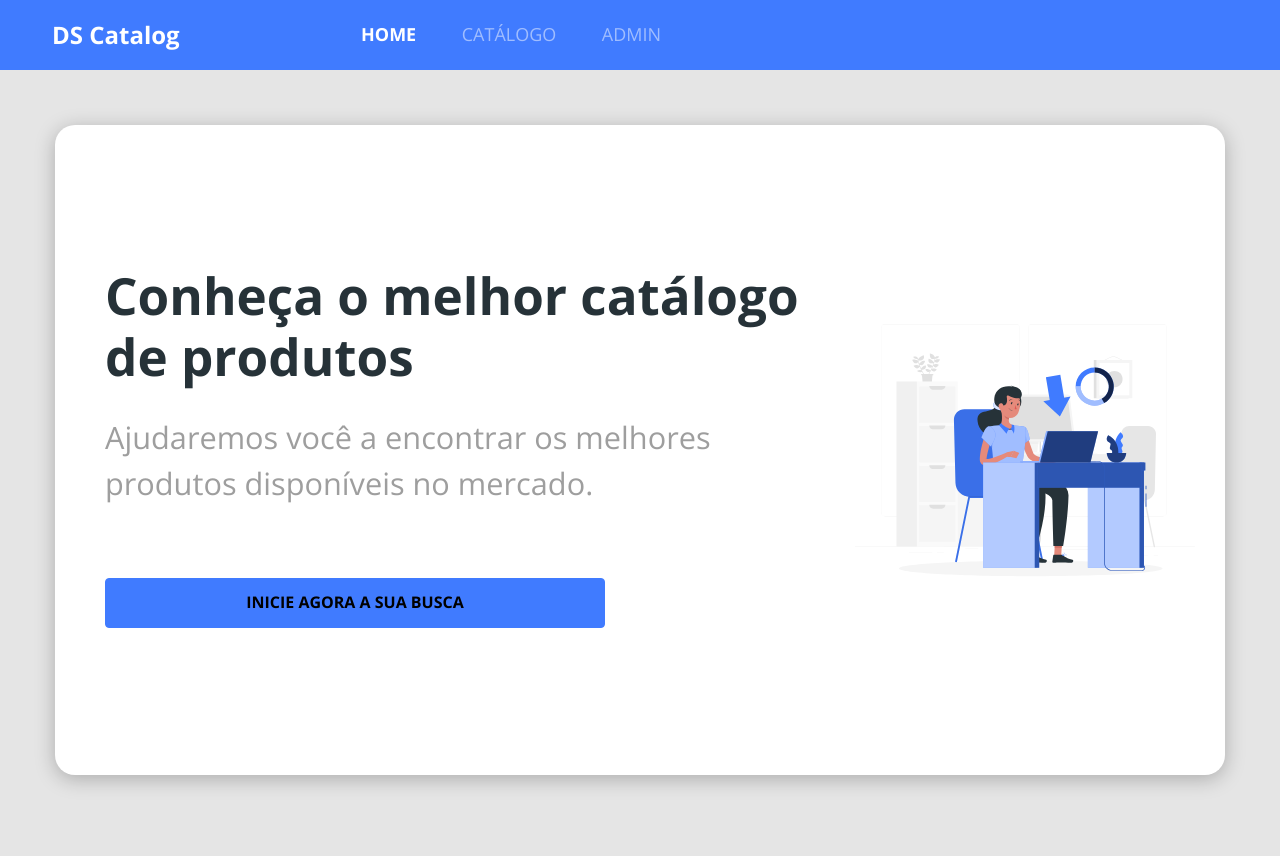
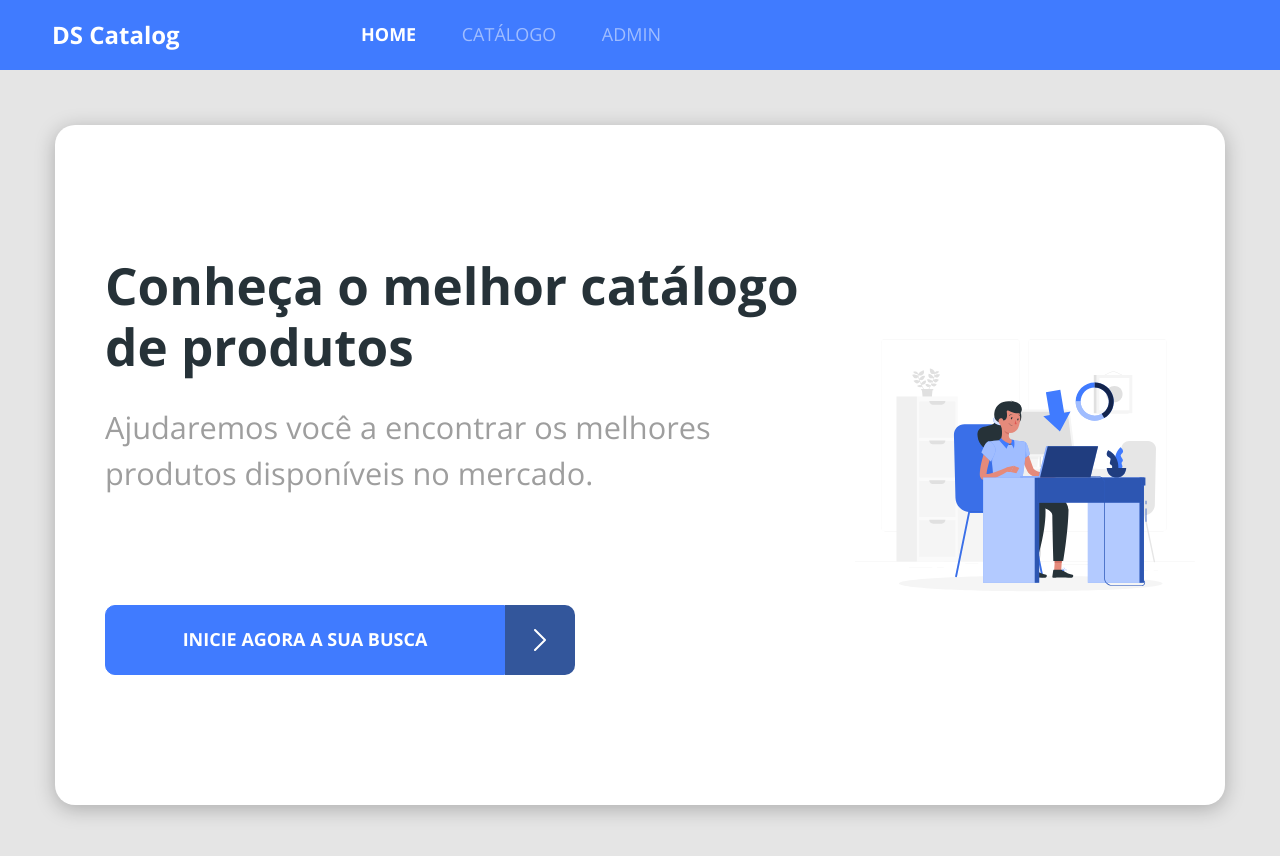
Before and after one commit to mmvalcanaia/ds-catalog, a React (Create React App) app in the folder frontweb/: page / in a window 1280 px wide. Shown: the top 856 px of the page. Before the commit the page ends 830 px from the top, so only its background shows below. Built offline with nearby package versions, Linux system fonts and the light colour scheme.

Commit message:
Button with props

```diff
--- a/frontweb/src/App.css
+++ b/frontweb/src/App.css
@@ -20,7 +20,6 @@ a:hover {
   color: unset;
 }
 
-
 .base-card {
   border-radius: 10px;
   background: #fff;
--- a/frontweb/src/components/ButtonIcon/index.tsx
+++ b/frontweb/src/components/ButtonIcon/index.tsx
@@ -1,10 +1,20 @@
 import './styles.css';
+import { ReactComponent as ArrowIcon } from 'assets/images/arrow.svg';
 
-const ButtonIcon = () => {
+type Props = {
+  text: string;
+}
+
+const ButtonIcon = ({ text } : Props ) => {
   return (
-    <button className="btn btn-primary btn-icon">
-      <h6>INICIE AGORA A SUA BUSCA</h6>
-    </button>
+    <div className="btn-container">
+      <button className="btn btn-primary">
+        <h6>{text}</h6>
+      </button>
+      <div className="btn-icon-container">
+        <ArrowIcon></ArrowIcon>
+      </div>
+    </div>
   );
 };
 
--- a/frontweb/src/components/ButtonIcon/styles.css
+++ b/frontweb/src/components/ButtonIcon/styles.css
@@ -1,3 +1,40 @@
-.btn-icon{
-    height: 50px;
+.btn-container {
+  display: flex;
 }
+
+.btn-container button {
+  border-radius: 10px 0 0 10px;
+}
+
+.btn h6 {
+  color: #fff;
+  font-size: 12px;
+  text-transform: uppercase;
+}
+
+.btn-icon-container {
+  height: 50px;
+  width: 50px;
+  background: #33569b;
+  border-radius: 0px 10px 10px 0px;
+  display: flex;
+  justify-content: center;
+  align-items: center;
+}
+
+@media (min-width: 576px) {
+  .btn-icon-container {
+    height: 70px;
+    width: 70px;
+  }
+
+  .btn h6 {
+    font-size: 18px;
+  }
+}
+
+@media (min-width: 992px) {
+  .btn-container button {
+    width: 400px;
+  }
+}
--- a/frontweb/src/pages/Home/index.tsx
+++ b/frontweb/src/pages/Home/index.tsx
@@ -15,9 +15,11 @@ const Home = () => {
               mercado.
             </p>
           </div>
-          <Link to="/products">
-            <ButtonIcon />
-          </Link>
+          <div>
+            <Link to="/products">
+              <ButtonIcon text="Inicie agora a sua busca"/>
+            </Link>
+          </div>
         </div>
         <div className="home-image-container">
           <MainImage />
--- a/frontweb/src/pages/Home/styles.css
+++ b/frontweb/src/pages/Home/styles.css
@@ -54,10 +54,6 @@
     margin-bottom: 20px;
   }
 
-  .home-content-container button {
-    width: 500px;
-  }
-
   .home-image-container svg {
     width: 500px;
   }
@@ -103,7 +99,7 @@
     flex-direction: row;
     justify-content: space-around;
     align-items: center;
-    padding: calc((85vh - 480px) / 2) 0;
+    padding: calc((85vh - 500px) / 2) 0;
   }
 
   .home-content-container{
@@ -111,7 +107,7 @@
     align-content: space-between;
     flex-flow: wrap;
     padding: 40px;
-    height: 450px;
+    height: 500px;
     width: 750px
   }
 
```
Also changed, not shown: frontweb/src/assets/images/arrow.svg (added).
